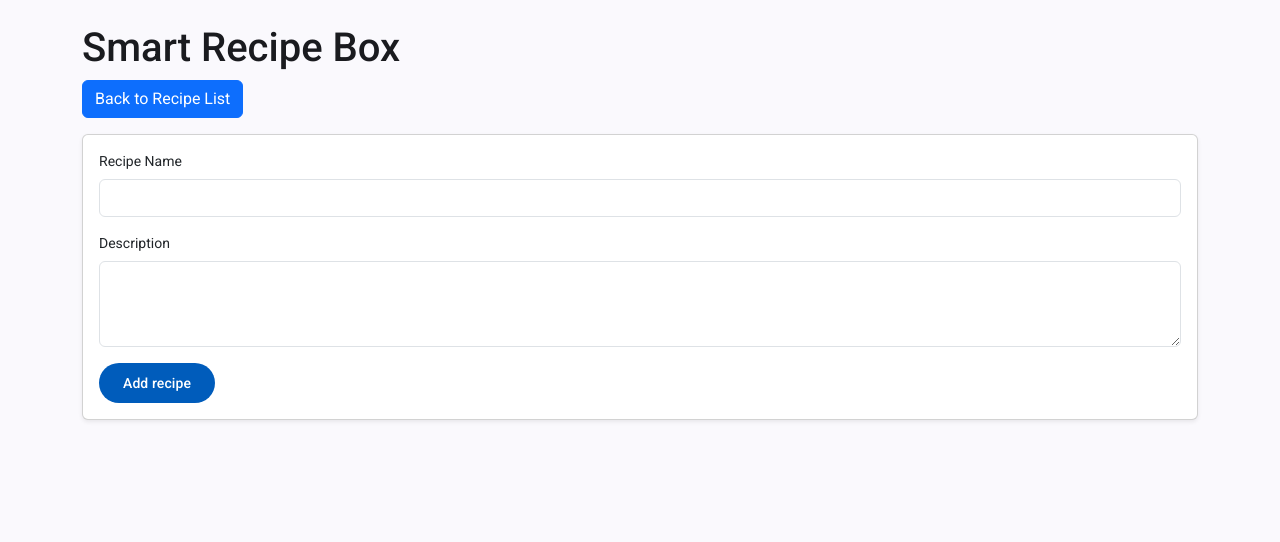
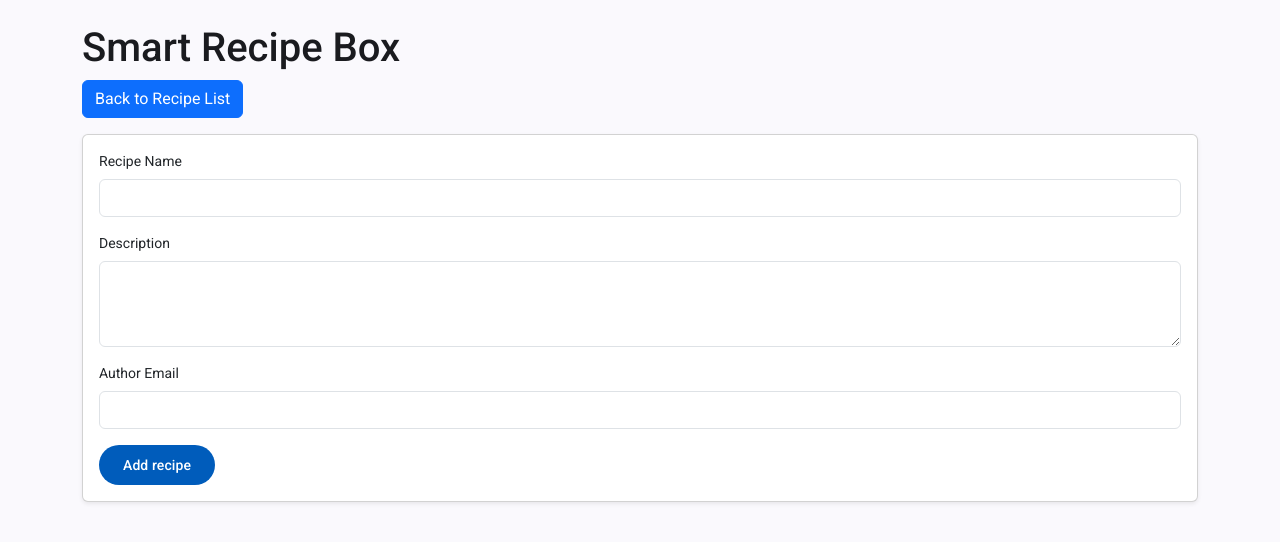
Before and after one commit to captaaint/shotplan, an Angular app: page /create-recipe in a window 1280 px wide. Shown: the top 542 px of the page. Built offline with nearby package versions, Linux system fonts and the light colour scheme.

Commit message:
feat: add authorEmail field to RecipeModel and update CreateRecipe component to handle author email input

```diff
--- a/src/app/mock-recipes.ts
+++ b/src/app/mock-recipes.ts
@@ -5,6 +5,7 @@ const recipes: RecipeModel[] = [
     id: '1',
     name: 'Spaghetti Carbonara',
     description: 'A classic Italian pasta dish with eggs, cheese, pancetta, and black pepper.',
+    authorEmail: 'mario@italy.com',
     ingredients: [
       { name: 'Spaghetti', quantity: 200, unit: 'grams' },
       { name: 'Pancetta', quantity: 100, unit: 'grams' },
@@ -16,6 +17,7 @@ const recipes: RecipeModel[] = [
     id: '2',
     name: 'Caprese Salad',
     description: 'A simple and refreshing salad with fresh mozzarella, tomatoes, and basil.',
+    authorEmail: 'giulia@italy.com',
     ingredients: [
       { name: 'Fresh Mozzarella', quantity: 150, unit: 'grams' },
       { name: 'Tomatoes', quantity: 2, unit: 'pieces' },
--- a/src/app/models.ts
+++ b/src/app/models.ts
@@ -2,6 +2,7 @@ export interface RecipeModel {
   id: string;
   name: string;
   description: string;
+  authorEmail: string;
   ingredients: IngredientModel[];
   imageUrl: string;
   favorite?: boolean;
--- a/src/recipeList/createrecipe.html
+++ b/src/recipeList/createrecipe.html
@@ -1,9 +1,10 @@
 <a class="btn btn-primary mb-3" routerLink="/recipes">Back to Recipe List</a>
+
 <div class="card shadow-sm mb-4 p-3">
-  <form [formGroup]="recipeForm" (ngSubmit)="submit()">
+  <form (submit)="submit($event)">
     <div class="mb-3">
       <label for="recipeName" class="form-label">Recipe Name</label>
-      <input type="text" id="recipeName" class="form-control" formControlName="name" required />
+      <input id="recipeName" type="text" class="form-control" [formField]="recipeForm.name" />
     </div>
 
     <div class="mb-3">
@@ -11,10 +12,19 @@
       <textarea
         id="recipeDescription"
         class="form-control"
-        formControlName="description"
         rows="3"
-        required
+        [formField]="recipeForm.description"
       ></textarea>
+    </div>
+
+    <div class="mb-3">
+      <label for="recipeAuthorEmail" class="form-label">Author Email</label>
+      <input
+        id="recipeAuthorEmail"
+        type="email"
+        class="form-control"
+        [formField]="recipeForm.authorEmail"
+      />
     </div>
 
     <submit-button></submit-button>
--- a/src/recipeList/createrecipe.ts
+++ b/src/recipeList/createrecipe.ts
@@ -1,32 +1,38 @@
-import { Component, inject } from '@angular/core';
+import { Component, inject, signal } from '@angular/core';
+import { FormField, form } from '@angular/forms/signals';
 import { RecipeService } from './recipeservice';
-import { FormBuilder, ReactiveFormsModule } from '@angular/forms';
 import { RouterLink } from '@angular/router';
-import { SubmitButton } from "./submitbtn";
+import { SubmitButton } from './submitbtn';
 
 @Component({
   selector: 'create-recipe',
   templateUrl: './createrecipe.html',
-  imports: [ReactiveFormsModule, RouterLink, SubmitButton],
+  imports: [FormField, RouterLink, SubmitButton],
   standalone: true,
 })
 export class CreateRecipe {
   protected readonly recipeService = inject(RecipeService);
-  private readonly formBuilder = inject(FormBuilder);
+
+  protected readonly recipeModel = signal({
+    name: '',
+    description: '',
+    authorEmail: '',
+  });
+
+  protected readonly recipeForm = form(this.recipeModel);
+
   constructor() {
     console.log('CreateRecipe component initialized.');
   }
 
-  protected readonly recipeForm = this.formBuilder.group({
-    name: [''],
-    description: [''],
-  });
+  protected submit(event: Event): void {
+    event.preventDefault();
 
-  protected submit(): void {
     this.recipeService.addRecipe({
       id: Date.now().toString(),
-      name: this.recipeForm.value.name || 'Unnamed Recipe',
-      description: this.recipeForm.value.description || '',
+      name: this.recipeModel().name || 'Unnamed Recipe',
+      description: this.recipeModel().description || '',
+      authorEmail: this.recipeModel().authorEmail || '',
       ingredients: [],
       imageUrl: 'https://placehold.co/600x400/000000/FFFFFF/png',
     });
```
